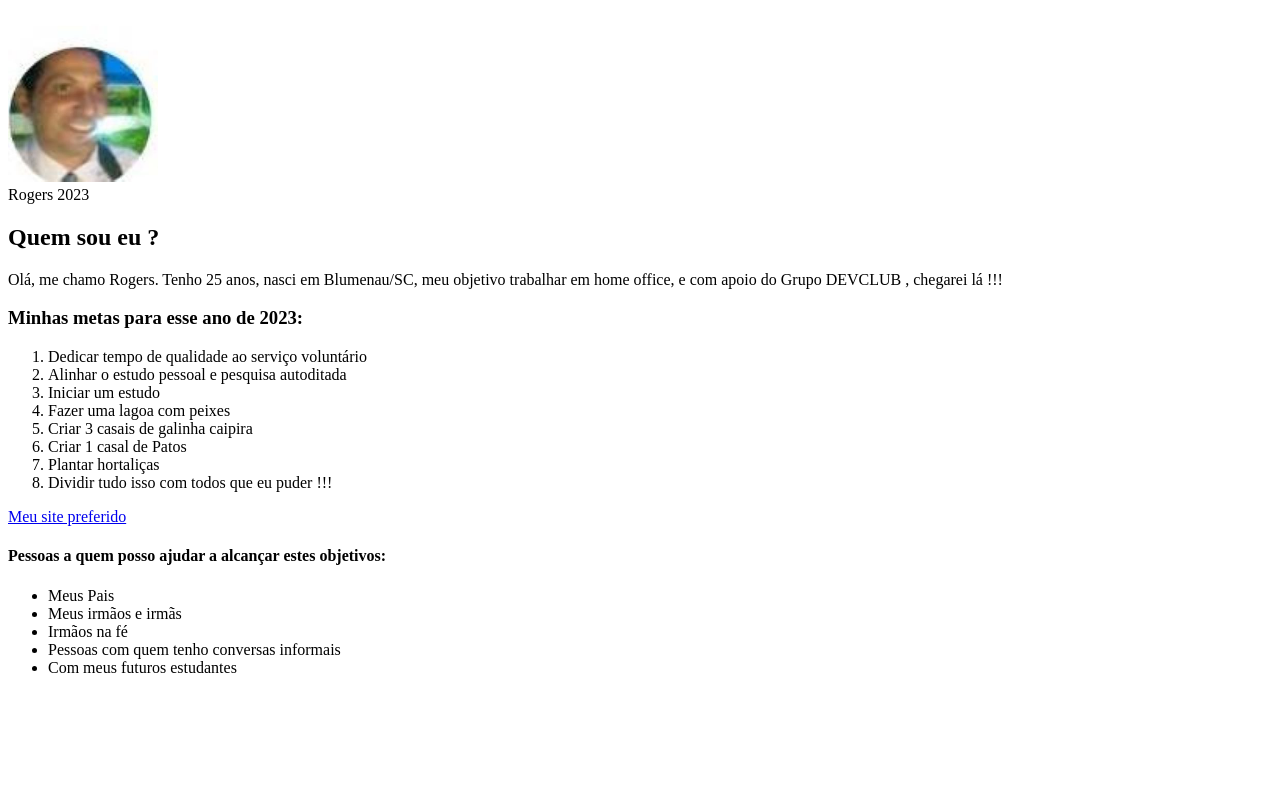
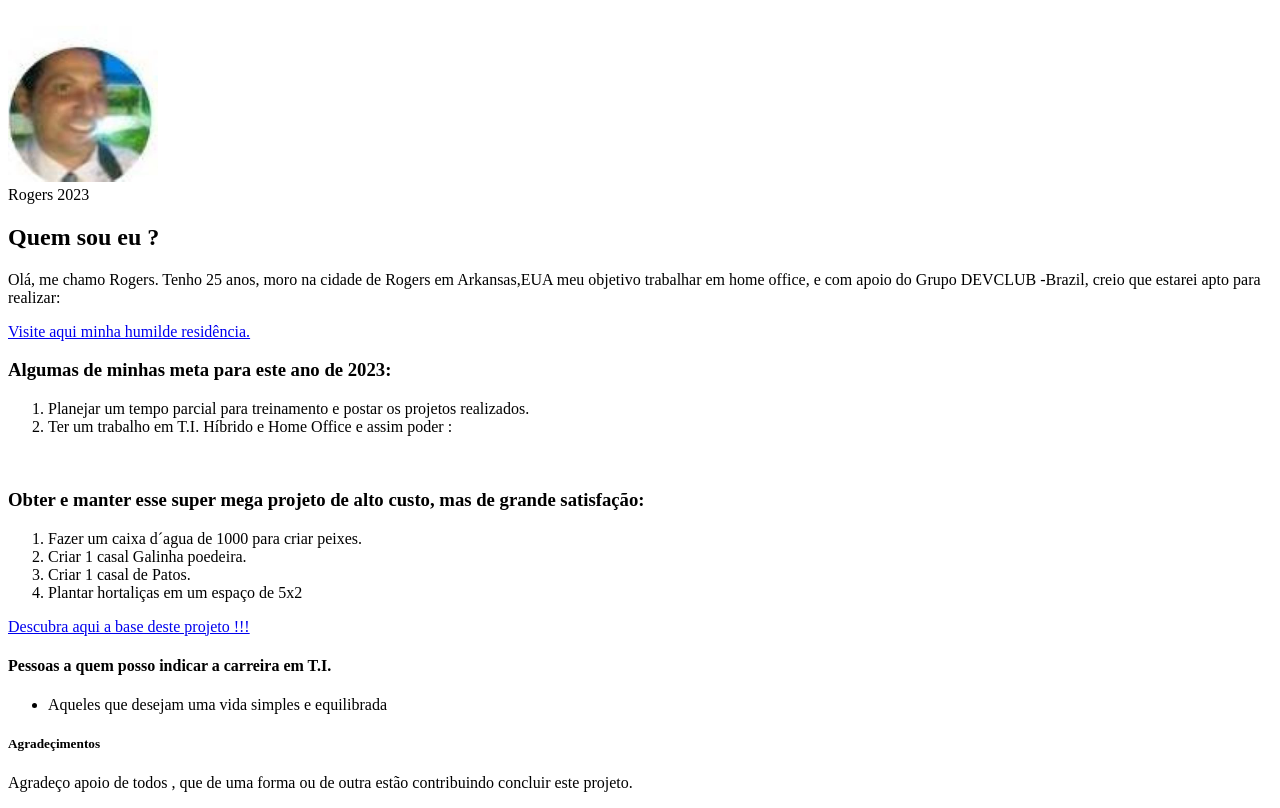
Before and after one commit to rogerdev22/Atualizando-DEVCLUB, a plain HTML site: page index.html in a window 1280 px wide. Shown: the part 79-887 px from the top of the page. Before the commit the page ends 800 px from the top, so only its background shows below. Drawn offline with Linux system fonts and the light colour scheme.

Commit message:
Atualizando o primeiro desafio em HTML

```diff
--- a/index.html
+++ b/index.html
@@ -1,37 +1,44 @@
 <!DOCTYPE html>
 <html lang="pt-br">
+
 <head>
     <meta charset="UTF-8">
     <meta name="viewport" content="width=device-width, initial-scale=1.0">
     <title>HTML-12-PRIMEIRO DESAFIO</title>
 </head>
+
 <body>
     <h1>Olá eu sou o Rogers</h1>
     <img src="./imagens/foto roger unica.jpg" alt="Error foto roger(204)" heigth="500px" width="150px" />
-        <figcaption>Rogers 2023</figcaption>
+    <figcaption>Rogers 2023</figcaption>
 
     <h2>Quem sou eu ?</h2>
-    <p>Olá, me chamo Rogers. Tenho 25 anos, nasci em Blumenau/SC, meu objetivo trabalhar em home office, e com apoio do Grupo DEVCLUB , chegarei lá !!!</p>
+    <p>Olá, me chamo Rogers. Tenho 25 anos, moro na cidade de Rogers em Arkansas,EUA meu objetivo trabalhar em home
+        office, e com apoio do Grupo DEVCLUB -Brazil, creio que estarei apto para realizar:</p>
+        <a href="https://www.google.com/maps/place/Rogers,+AR,+EUA/@36.334477,-94.2357116,12z/data=!3m1!4b1!4m6!3m5!1s0x87c910d451c1567d:0xce19becf5373f4d4!8m2!3d36.3335129!4d-94.1256953!16zL20vMHFycnA?entry=ttu"> Visite aqui minha humilde residência. </a>
+    <h3>Algumas de minhas meta para este ano de 2023:</h3>
+    <ol>
+        <li>Planejar um tempo parcial para treinamento e postar os projetos realizados. </li>
+        <li>Ter um trabalho em T.I. Híbrido e Home Office e assim poder :</li>
+     </ol>
+        <br>
+     <h3>Obter e manter esse super mega projeto de alto custo, mas de grande satisfação: </h3>
+    <ol>
+        <li>Fazer um caixa d´agua de 1000 para criar peixes.</li>
+        <li>Criar 1 casal Galinha poedeira.</li>
+        <li>Criar 1 casal de Patos.</li>
+        <li>Plantar hortaliças em um espaço de 5x2</li>
+    </ol>
+    <a href="https://rodolfomori.com.br/devclub/">Descubra aqui a base deste projeto !!! </a>
 
-    <h3>Minhas metas para esse ano de 2023:</h3>
-    <ol>
-        <li>Dedicar tempo de qualidade ao serviço voluntário</li>
-        <li>Alinhar o estudo pessoal  e pesquisa autoditada </li>
-        <li>Iniciar um estudo </li>
-        <li>Fazer uma lagoa com peixes</li>
-        <li>Criar 3 casais de galinha caipira</li>
-        <li>Criar 1 casal de Patos</li>
-        <li>Plantar hortaliças</li>
-        <li>Dividir tudo isso com todos que eu puder !!!</li>
-      </ol>
-      <a href="https://www.jw.org/pt/">Meu site preferido</a>
+    <h4>Pessoas a quem posso indicar a carreira em T.I. </h4>
+    <ul>
+        <li>Aqueles que desejam uma vida simples e equilibrada</li>
+    </ul>
+    <h5>Agradeçimentos</h5>
+    <p> Agradeço apoio de todos , que de uma forma ou de outra estão contribuindo concluir este projeto.</p>
 
-      <h4>Pessoas a quem posso ajudar a alcançar estes objetivos:</h4>
-      <ul>
-        <li>Meus Pais</li>
-        <li>Meus irmãos e irmãs</li>
-        <li>Irmãos na fé</li>
-        <li>Pessoas com quem tenho conversas informais</li>
-        <li>Com meus futuros estudantes</li>
+
 </body>
+
 </html>
```
